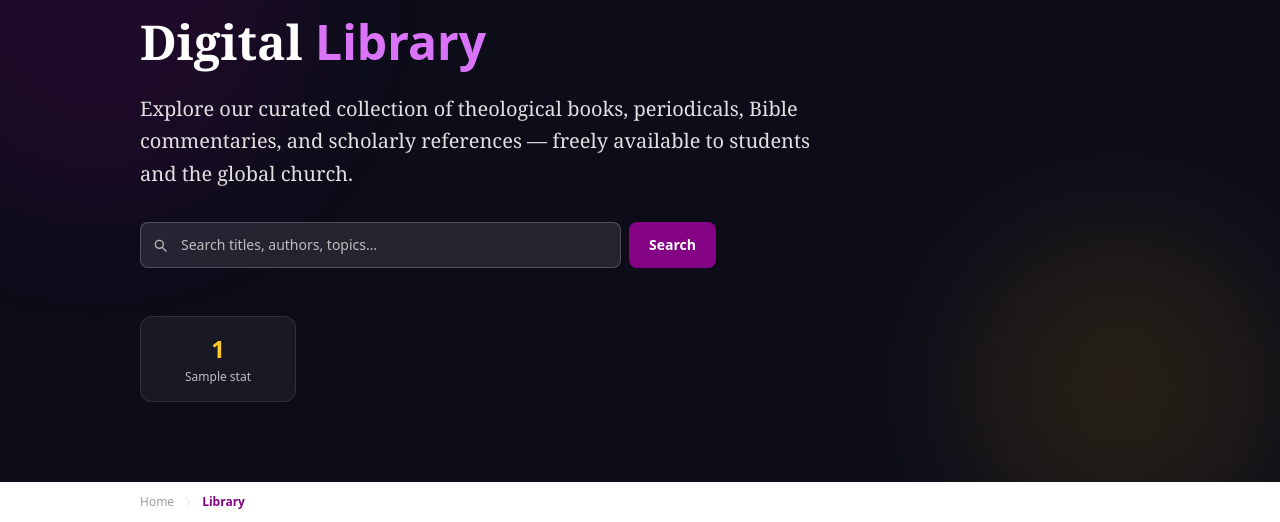
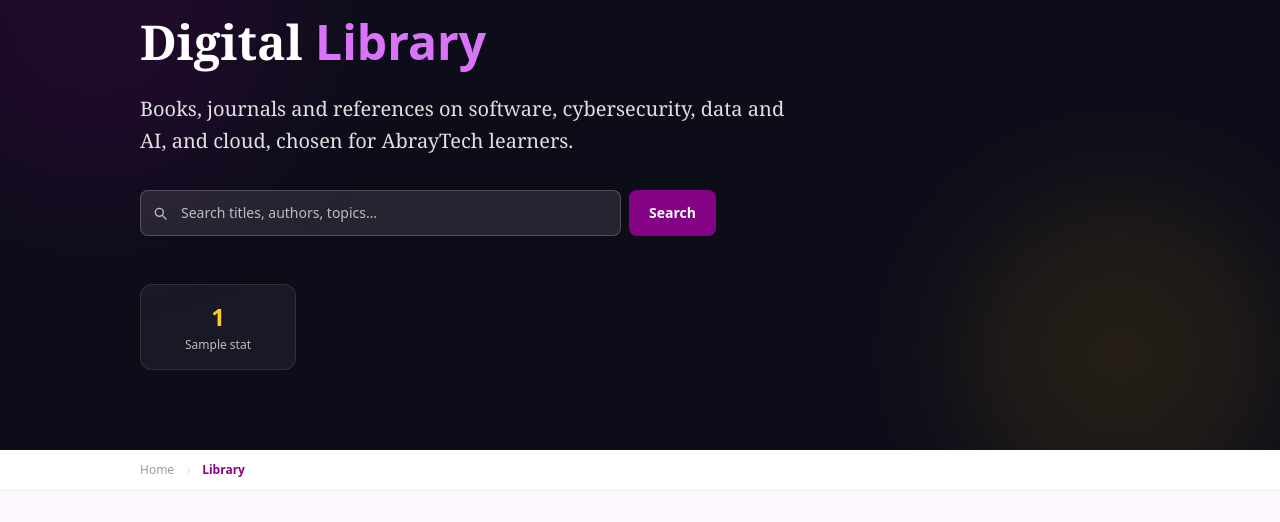
Before and after one commit to abfembest/abraytech, a Django app: template templates/library/home.html in a window 1280 px wide. Shown: the part 164-686 px from the top of the page. Run offline with Django 3.2, Linux system fonts and the light colour scheme; the template is opened without the code that fills it: most values are stand-ins (such as "Sample title", 1, 10 or a date in 2020); style sheets or scripts are compiled from the project's sources.

Commit message:
Rewrite the library's category and page descriptions for AbrayTech
The category blurbs, page descriptions, social previews and structured
data still described a theology collection (Bible commentaries,
missiology, 'the global church') from the previous institution. They
now describe technology books, journals and references.

Co-Authored-By: Claude Opus 5.5 <noreply@anthropic.com>

```diff
--- a/templates/library/base.html
+++ b/templates/library/base.html
@@ -4,8 +4,8 @@
 <head>
   <meta charset="UTF-8">
   <meta name="viewport" content="width=device-width, initial-scale=1.0">
-  <meta name="description" content="{% block meta_description %}{{ site_config.tagline|default:'Digital Library — theological books, periodicals and references.' }}{% endblock %}">
-  {% block keywords %}<meta name="keywords" content="digital library, {{ site_config.school_name|default:'theological' }} library, books, periodicals, references">{% endblock %}
+  <meta name="description" content="{% block meta_description %}{{ site_config.tagline|default:'Digital Library: technology books, journals and references.' }}{% endblock %}">
+  {% block keywords %}<meta name="keywords" content="digital library, {{ site_config.school_name|default:'AbrayTech' }} library, books, periodicals, references">{% endblock %}
   {% block robots %}<meta name="robots" content="index, follow">{% endblock %}
   <meta name="theme-color" content="{{ site_config.theme_color|default:'#840384' }}">
 
--- a/templates/library/home.html
+++ b/templates/library/home.html
@@ -2,11 +2,11 @@
 {% load static %}
 
 {% block title %}Library – {{ site_config.school_name }}{% endblock %}
-{% block meta_description %}Explore the {{ site_config.school_name }} digital library — theological books, periodicals, Bible commentaries and scholarly references.{% endblock %}
+{% block meta_description %}Explore the {{ site_config.school_name }} digital library: technology books, journals and references for {{ site_config.school_short_name|default:'AbrayTech' }} learners.{% endblock %}
 {% block og_title %}Digital Library – {{ site_config.school_name }}{% endblock %}
-{% block og_description %}Explore our curated collection of theological books, periodicals, Bible commentaries, and scholarly references.{% endblock %}
+{% block og_description %}Explore our digital library: technology books, journals and references for {{ site_config.school_short_name|default:'AbrayTech' }} learners.{% endblock %}
 {% block twitter_title %}Digital Library – {{ site_config.school_name }}{% endblock %}
-{% block twitter_description %}Explore our curated collection of theological books, periodicals, Bible commentaries, and scholarly references.{% endblock %}
+{% block twitter_description %}Explore our digital library: technology books, journals and references for {{ site_config.school_short_name|default:'AbrayTech' }} learners.{% endblock %}
 
 {% block structured_data %}
 <script type="application/ld+json">
@@ -15,7 +15,7 @@
   "@type": "CollectionPage",
   "name": "Digital Library",
   "url": "{{ request.build_absolute_uri }}",
-  "description": "Digital library of theological books, periodicals, and references at {{ site_config.school_name|escapejs }}."
+  "description": "Digital library of technology books, journals and references at {{ site_config.school_name|escapejs }}."
 }
 </script>
 <script type="application/ld+json">
@@ -48,7 +48,7 @@
         Digital <span class="text-gospel-300">Library</span>
       </h1>
       <p class="mb-font-body text-neutral-300 text-lg md:text-xl leading-relaxed mb-8">
-        Explore our curated collection of theological books, periodicals, Bible commentaries, and scholarly references — freely available to students and the global church.
+        Books, journals and references on software, cybersecurity, data and AI, and cloud, chosen for AbrayTech learners.
       </p>
 
       {# Search bar #}
```
Also changed, not shown: apps/library/views.py (+6 -6 lines).
